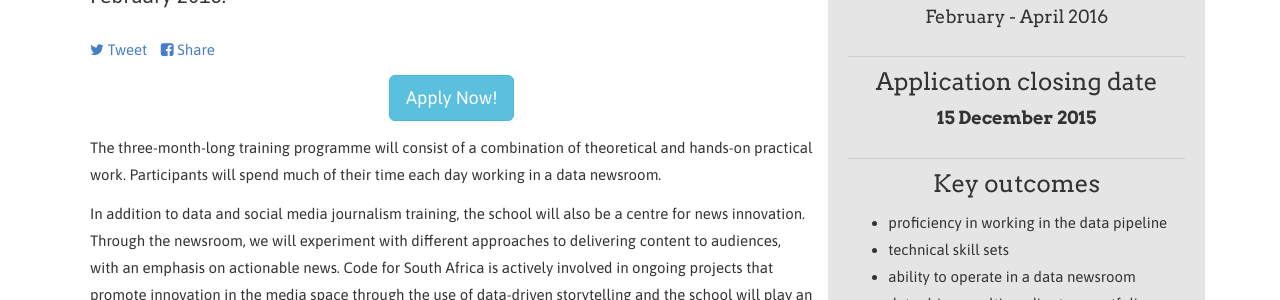
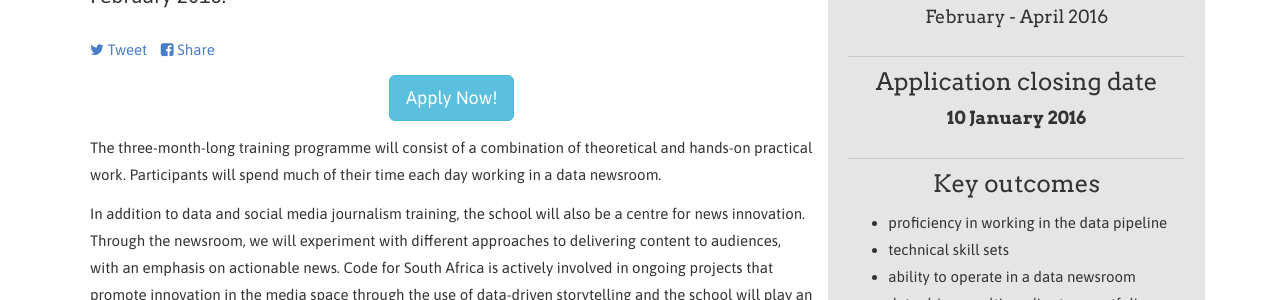
Before and after one commit to Code4SA/old-code4sa.github.io, a Jekyll site: the page built from school/index.html, in a window 1280 px wide. Shown: the part 619-919 px from the top of the page. Built offline with Jekyll 4.4.1, drawn with Linux system fonts in a browser that asks for light colours; Markdown is read by kramdown in place of the engine named in the settings.

Commit message:
changed school application closing date to 10 Jan 2016

```diff
--- a/school/index.html
+++ b/school/index.html
@@ -86,7 +86,7 @@ excerpt: Code for South Africa is launching Africa’s first data journalism sch
 	  <section>
 	    <h3>Application closing date</h3>
 
-	    <h4><strong>15 December 2015</strong></h4>
+	    <h4><strong>10 January 2016</strong></h4>
 	  </section>
 
 	  <section>
```
